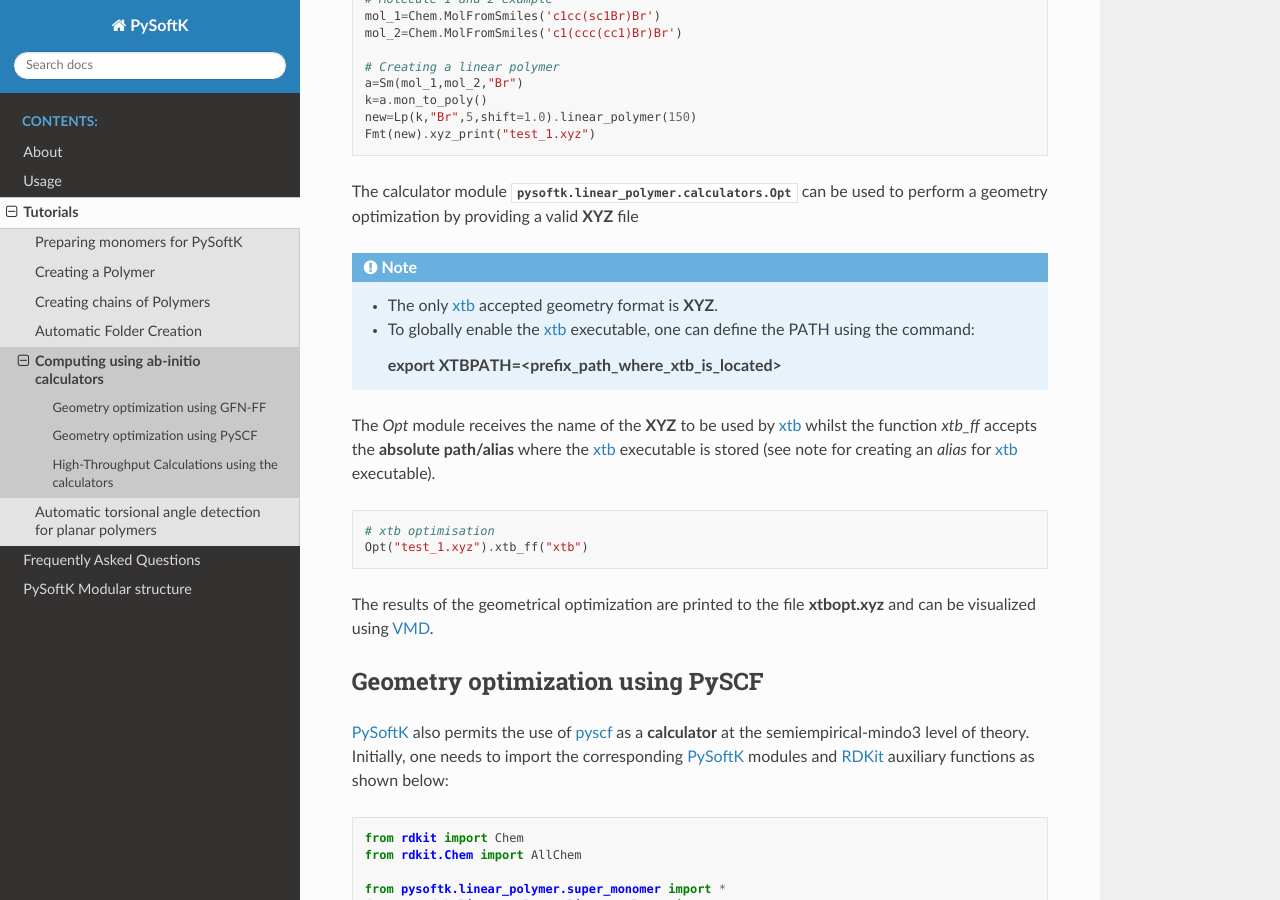
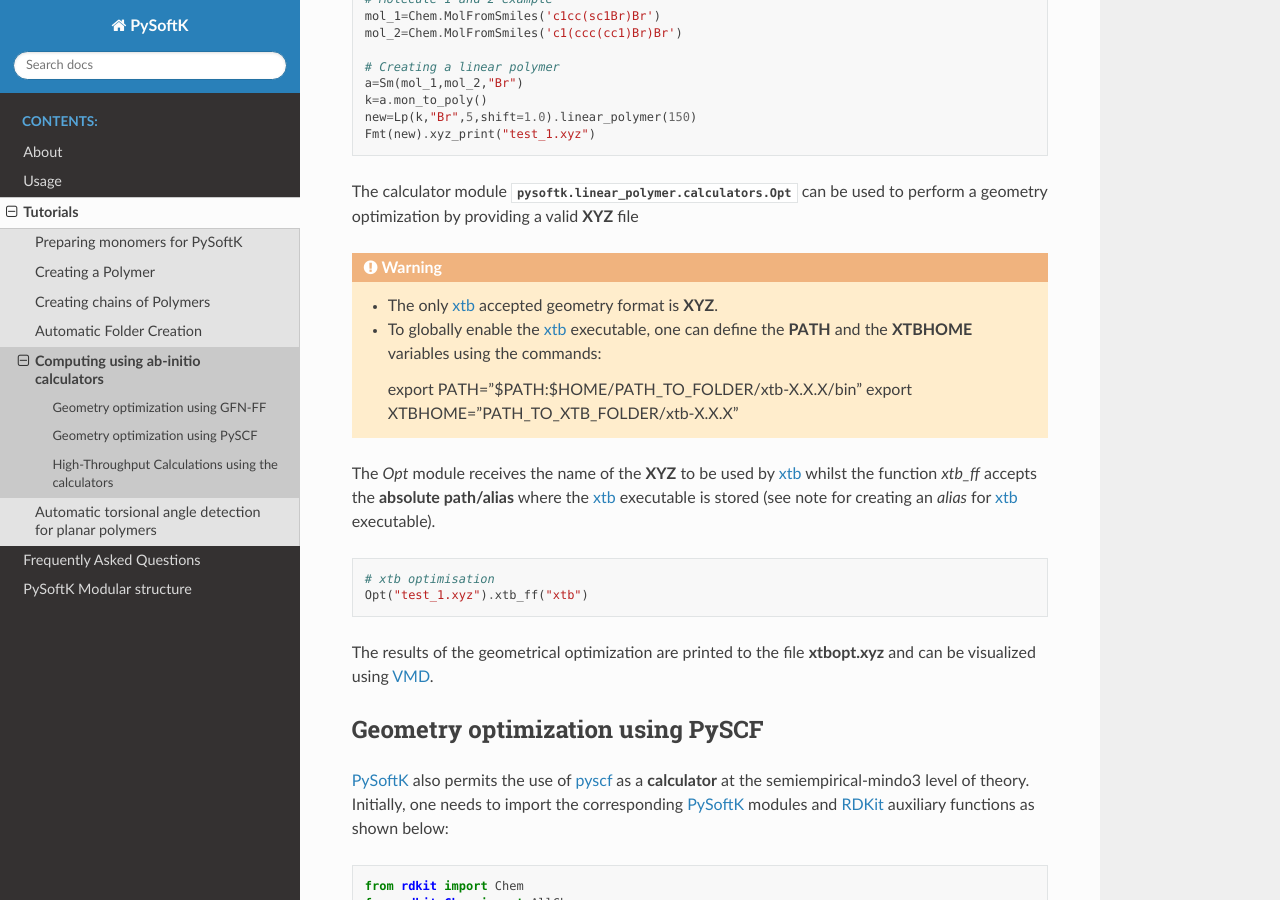
Before and after one commit to alejandrosantanabonilla/pysoftk, a Sphinx documentation site: the page built from docs/source/tutorials/calculator.rst, in a window 1280 px wide and 900 px high, scrolled down 838 px. Built offline with Sphinx 7.4.7 and the Read the Docs theme 2.0.0, drawn with Linux system fonts in a browser that asks for light colours; pages that are not in the unit, such as notebooks, are missing from menus.

Commit message:
Update calculator.rst

```diff
--- a/docs/source/tutorials/calculator.rst
+++ b/docs/source/tutorials/calculator.rst
@@ -25,13 +25,15 @@ To demonstrate the functionality of this module, two molecules (Benzene and Thio
 
 The calculator module :mod:`pysoftk.linear\_polymer.calculators.Opt` can be used to perform a geometry optimization by providing a valid **XYZ** file
 
-.. note::
+.. warning::
 
    - The only xtb_ accepted geometry format is **XYZ**.
-   - To globally enable the xtb_ executable, one can define the PATH
-     using the command:
+   - To globally enable the xtb_ executable, one can define the **PATH**
+     and the **XTBHOME** variables using the commands:
 
-     **export XTBPATH=<prefix_path_where_xtb_is_located>**
+     export PATH="$PATH:$HOME/PATH_TO_FOLDER/xtb-X.X.X/bin"
+     export XTBHOME="PATH_TO_XTB_FOLDER/xtb-X.X.X"
+
 
 The *Opt* module receives the name of the **XYZ** to be used by xtb_ whilst the function *xtb_ff* accepts the **absolute path/alias** where the xtb_ executable is stored (see note for creating an *alias* for xtb_ executable).
 
```
